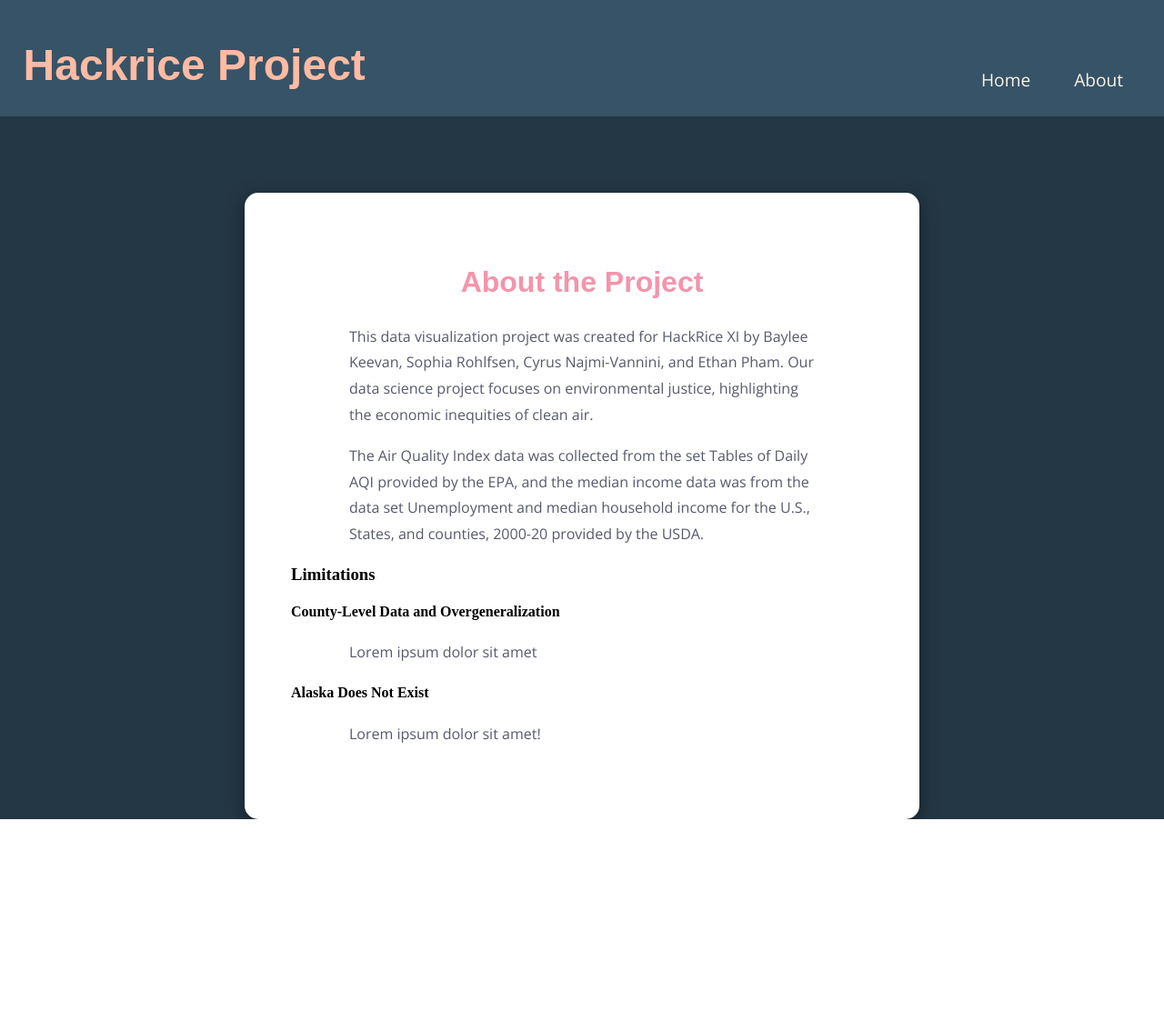
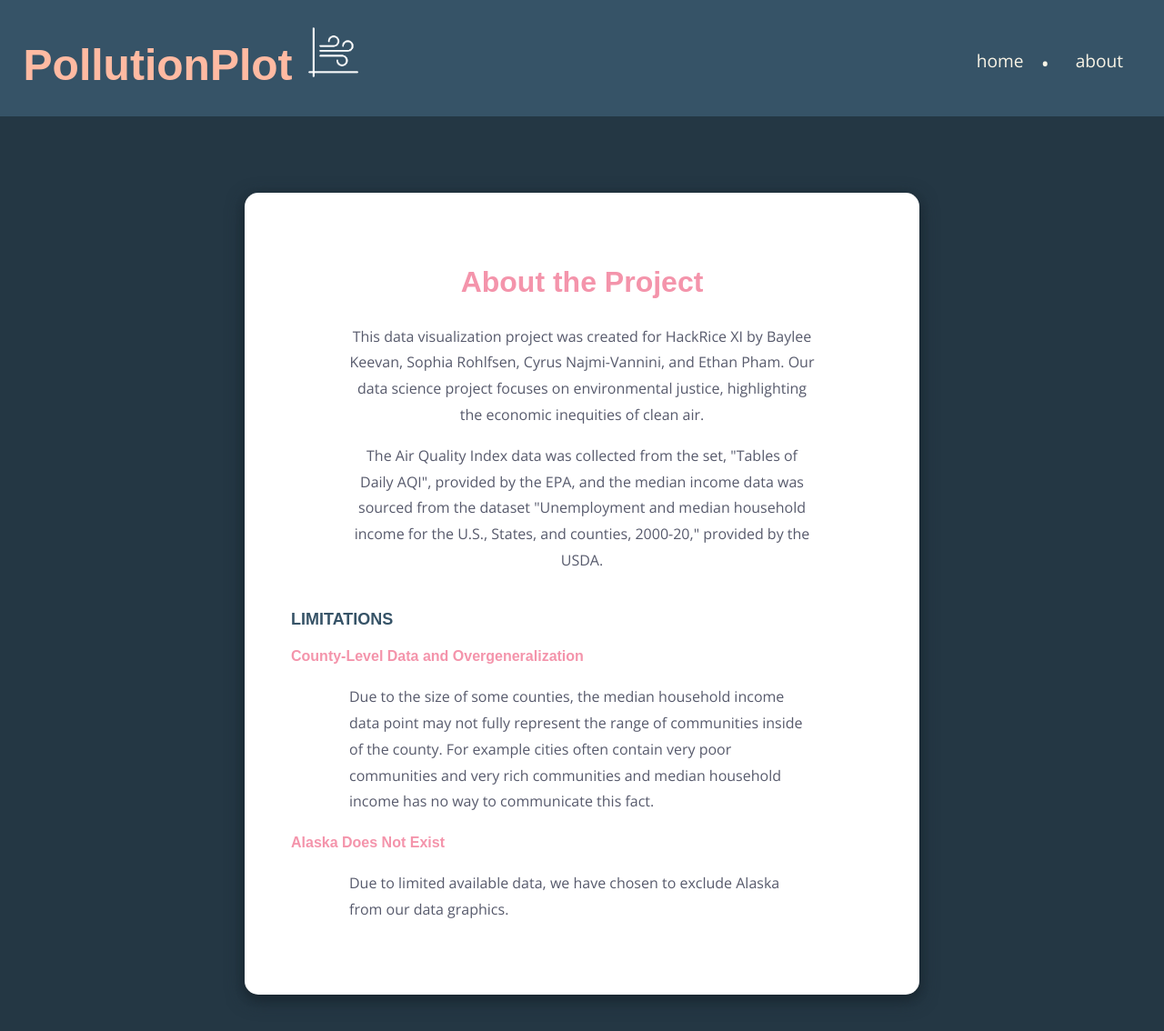
Before and after one commit to baylee-rl/hackrice-project, a Flask app: page /about in a window 1280 px wide. Shown: the whole page at 91% size. Before the commit the page ends 901 px from the top, so only its background shows below. Run offline with Flask 2, Linux system fonts and the light colour scheme; parts of the project's set-up code (start-up, migrations or seed data) failed here and were passed over.

Commit message:
Final commit! hopefully

```diff
--- a/static/home.css
+++ b/static/home.css
@@ -13,7 +13,7 @@ html, body {
     padding: 0;
 }
 
-h1#logo {
+h1#title {
     float: left;
     position: relative;
     font-family: "Archivo", sans-serif;
@@ -34,7 +34,20 @@ h2 {
 }
 
 h3 {
-    margin-left: auto;
+    text-align: left;
+    font-weight: 900;
+    font-size: large;
+    margin-top: 40px;
+    color: #365367;
+    font-family: "Archivo", sans-serif;
+}
+
+h4 {
+    text-align: left;
+    font-size: medium;
+    /*margin-top: 0;*/
+    color: #F494AB;
+    font-family: "Archivo", sans-serif;
 }
 
 body {
@@ -54,10 +67,15 @@ p {
     margin-bottom: 0;
 }
 
+p.centered {
+    text-align: center;
+}
+
 div.box {
     width: 50%;
     margin: auto;
     margin-top: 10vh;
+    margin-bottom: 5vh;
     padding: 10vh 4vw;
     border-radius: 15px;
     box-shadow: 0 4px 8px 0 #1b2933, 0 6px 20px 0 #1b2933;
@@ -74,7 +92,7 @@ nav {
 
 ul {
     list-style-type: none;
-    margin-top: 11vh;
+    margin-top: -3vh;
     margin-right: 3.5vw;
 }
 
@@ -123,6 +141,15 @@ img {
     width: 90%;
 }
 
+img#logo {
+    border: none;
+    width: 7%;
+    margin-left: 0;
+    margin-top: 3vh;
+    margin-bottom: 0;
+    margin-right: 0;
+}
+
 form, select, input {
     font-family: 'Open Sans', sans-serif;
     font-size: small;
@@ -164,5 +191,5 @@ input {
 input:hover {
     cursor: pointer;
     background-color: #1b2933;
-    transition: all;
+    transition: all 0.5s ease;
 }
--- a/templates/about.html
+++ b/templates/about.html
@@ -15,30 +15,38 @@
 
 <body>
     <nav class="navbar">
-        <h1 id="logo">Hackrice Project</h1>
+        <h1 id="title">PollutionPlot</h1>
+        <img id='logo' src='static/Logo.png'>
         <ul>
-            <li><a class="navbar" href="{{ url_for('about') }}">About</a></li>
-            <li><a class="navbar" href="{{ url_for('home') }}">Home</a></li>
+            <li><a class="navbar" href="{{ url_for('about') }}">about</a></li>
+            <li><a class="navbar" id='unclickable'>•</a></li>
+            <li><a class="navbar" href="{{ url_for('home')}}">home</a></li>
         </ul>
     </nav>
     <div class="box">
         <h2>About the Project</h2>
-        <p>This data visualization project was created for HackRice XI by Baylee Keevan, Sophia Rohlfsen, Cyrus
+        <p class='centered'>This data visualization project was created for HackRice XI by Baylee Keevan, Sophia
+            Rohlfsen, Cyrus
             Najmi-Vannini, and Ethan Pham. Our data science project focuses on environmental justice, highlighting
             the economic inequities of clean air.</p>
 
-        <p>The Air Quality Index data was collected from the set Tables of Daily AQI provided by the EPA, and the
-            median income data was from the data set Unemployment and median household income for the U.S., States,
-            and counties, 2000-20 provided by the USDA.
+        <p class='centered'>The Air Quality Index data was collected from the set, "Tables of Daily AQI", provided by
+            the
+            EPA, and the
+            median income data was sourced from the dataset "Unemployment and median household income for the U.S.,
+            States,
+            and counties, 2000-20," provided by the USDA.
         </p>
 
-        <h3>Limitations</h3>
+        <h3>LIMITATIONS</h3>
         <h4>County-Level Data and Overgeneralization</h4>
-        <p>Lorem ipsum dolor sit amet</p>
+        <p>Due to the size of some counties, the median household income data point may not fully represent the range of
+            communities inside of the county. For example cities often contain very poor communities and very rich
+            communities and median household income has no way to communicate this fact.</p>
 
 
         <h4>Alaska Does Not Exist</h4>
-        <p>Lorem ipsum dolor sit amet!</p>
+        <p>Due to limited available data, we have chosen to exclude Alaska from our data graphics.</p>
     </div>
 </body>
 
```
Also changed, not shown: templates/home.html (+17 -7 lines), static/Logo.png (added).
